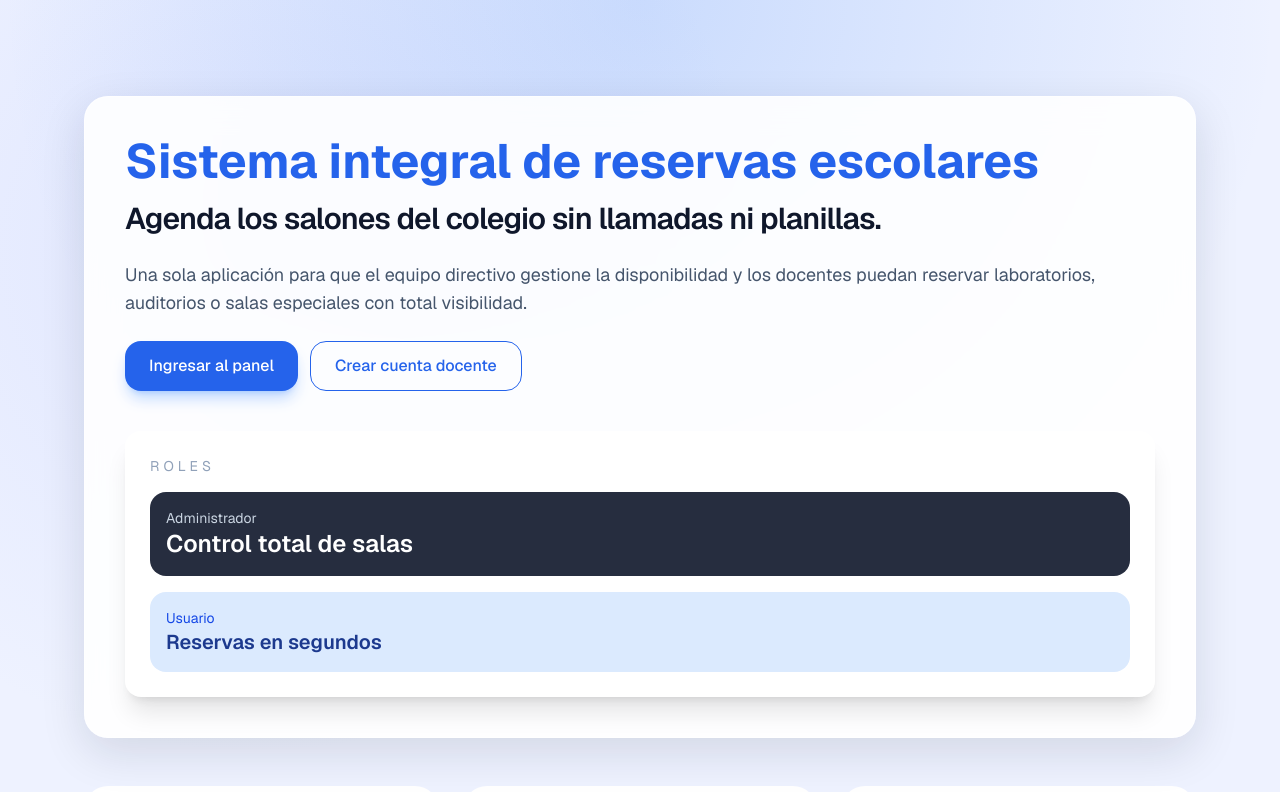
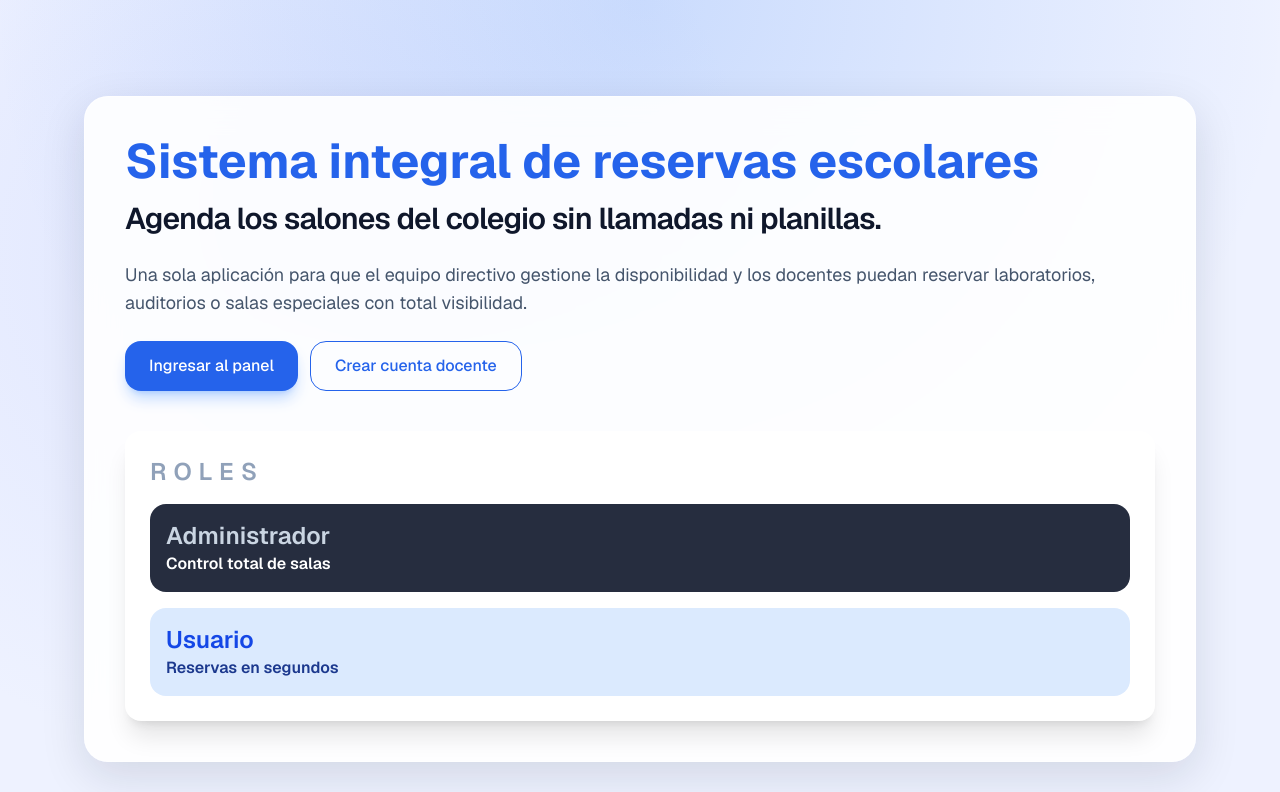
Before and after one commit to fzdiegooo/sistema-reservas, a Next.js app: page / in a window 1280 px wide. Shown: the top 792 px of the page. Built offline with nearby package versions, Linux system fonts and the light colour scheme.

Commit message:
Modifiqué el tamaño, agregué estilo font-semibold a 4 labels del panel principal

```diff
--- a/src/app/page.tsx
+++ b/src/app/page.tsx
@@ -77,15 +77,15 @@ export default function Home() {
             </div>
           </div>
           <div className="space-y-4 rounded-2xl border border-white/60 bg-surface p-6 shadow-xl">
-            <p className="text-sm uppercase tracking-[0.3em] text-slate-400">Roles</p>
+            <p className="text-2xl font-semibold uppercase tracking-[0.3em] text-slate-400">Roles</p>
             <div className="flex flex-col gap-4">
               <div className="rounded-2xl bg-slate-900/90 p-4 text-white">
-                <p className="text-sm text-slate-300">Administrador</p>
-                <p className="text-2xl font-semibold">Control total de salas</p>
+                <p className="text-2xl font-semibold text-slate-300">Administrador</p>
+                <p className="text-1xl font-semibold">Control total de salas</p>
               </div>
               <div className="rounded-2xl bg-blue-100 p-4">
-                <p className="text-sm text-blue-700">Usuario</p>
-                <p className="text-xl font-semibold text-blue-900">Reservas en segundos</p>
+                <p className="text-2xl font-semibold text-blue-700">Usuario</p>
+                <p className="text-1xl font-semibold text-blue-900">Reservas en segundos</p>
               </div>
             </div>
           </div>
```
